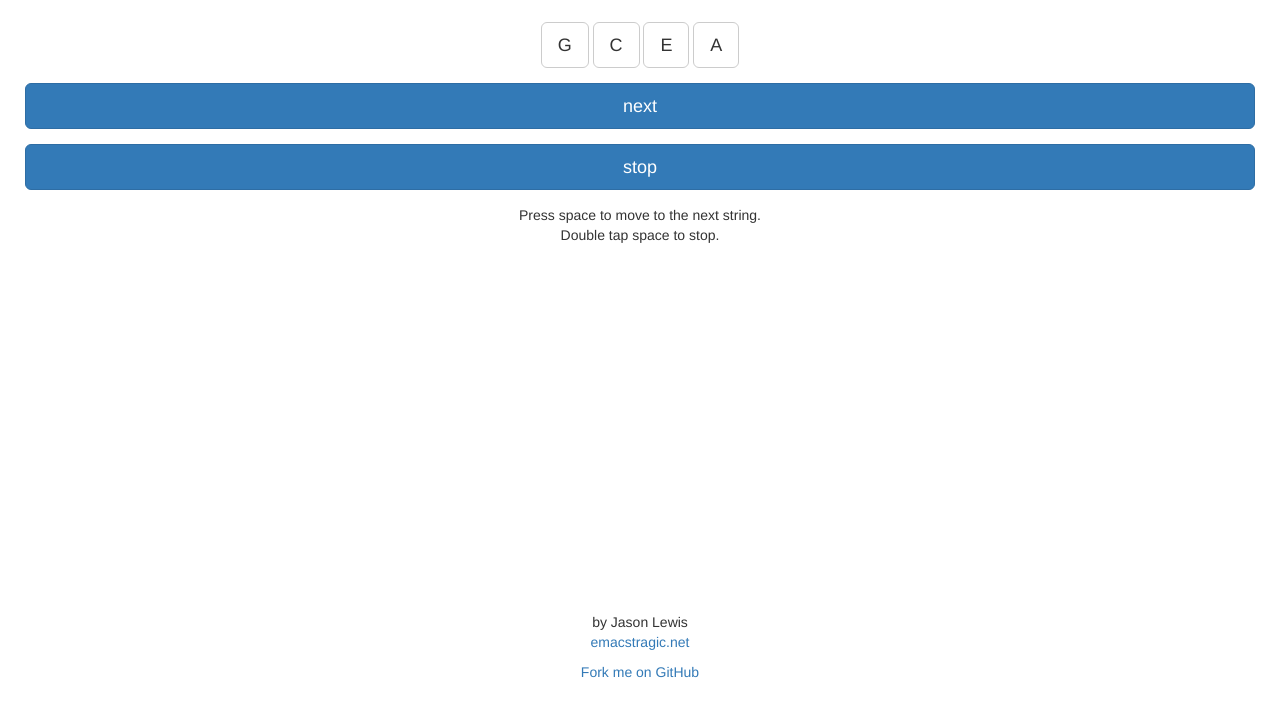
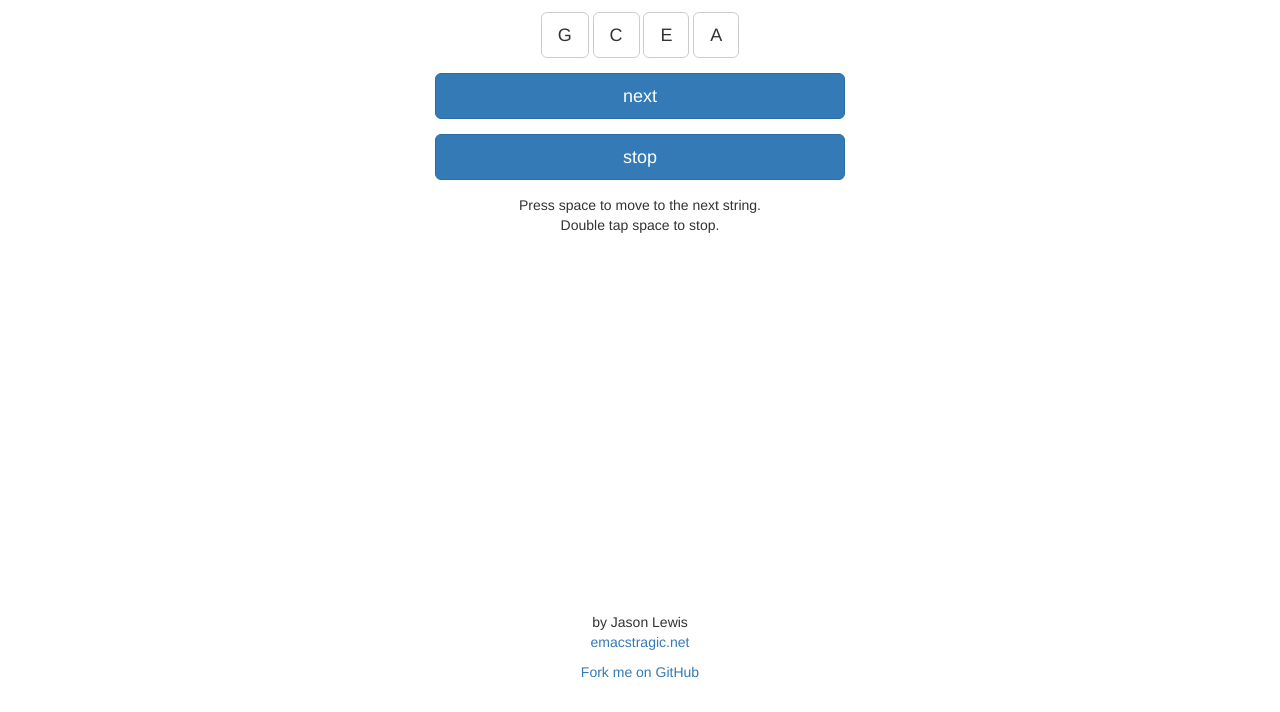
Before and after one commit to jasonblewis/ukulele-tuner, a plain HTML site: page index.html in a window 1280 px wide. Shown: the part 88-800 px from the top of the page. Drawn offline with nearby package versions, Linux system fonts and the light colour scheme; no server answers.

Commit message:
make buttons less wide on desktop

```diff
--- a/index.html
+++ b/index.html
@@ -17,9 +17,10 @@
     <body>
 	<script src="howler.js/dist/howler.js"></script>
 	<script src="js/scripts.js"></script>
-	<h1>Ukulele Tuner</h1>
 	<div clas="container-fluid">
-	    <div class="col-xs-12">
+	    <div class="col-md-4"></div>
+	    <div class="col-xs-12 col-md-4">
+		<h1>Ukulele Tuner</h1>
 		<div id="buttons" class="row">
 		    <button id="g" type="button" class="btn btn-default btn-lg">G</button>
 		    <button id="c" type="button" class="btn btn-default btn-lg">C</button>
@@ -32,9 +33,9 @@
 		<div class="row">
 		    <button id="stop" type="button" class="btn btn-primary btn-lg btn-block">stop</button>
 		</div>
+		Press space to move to the next string.<p> Double tap space to stop.<p>
 	    </div>
 	</div>
-    Press space to move to the next string.<p> Double tap space to stop.<p>
     </body>
     <footer>
 	by Jason Lewis<p>
```
